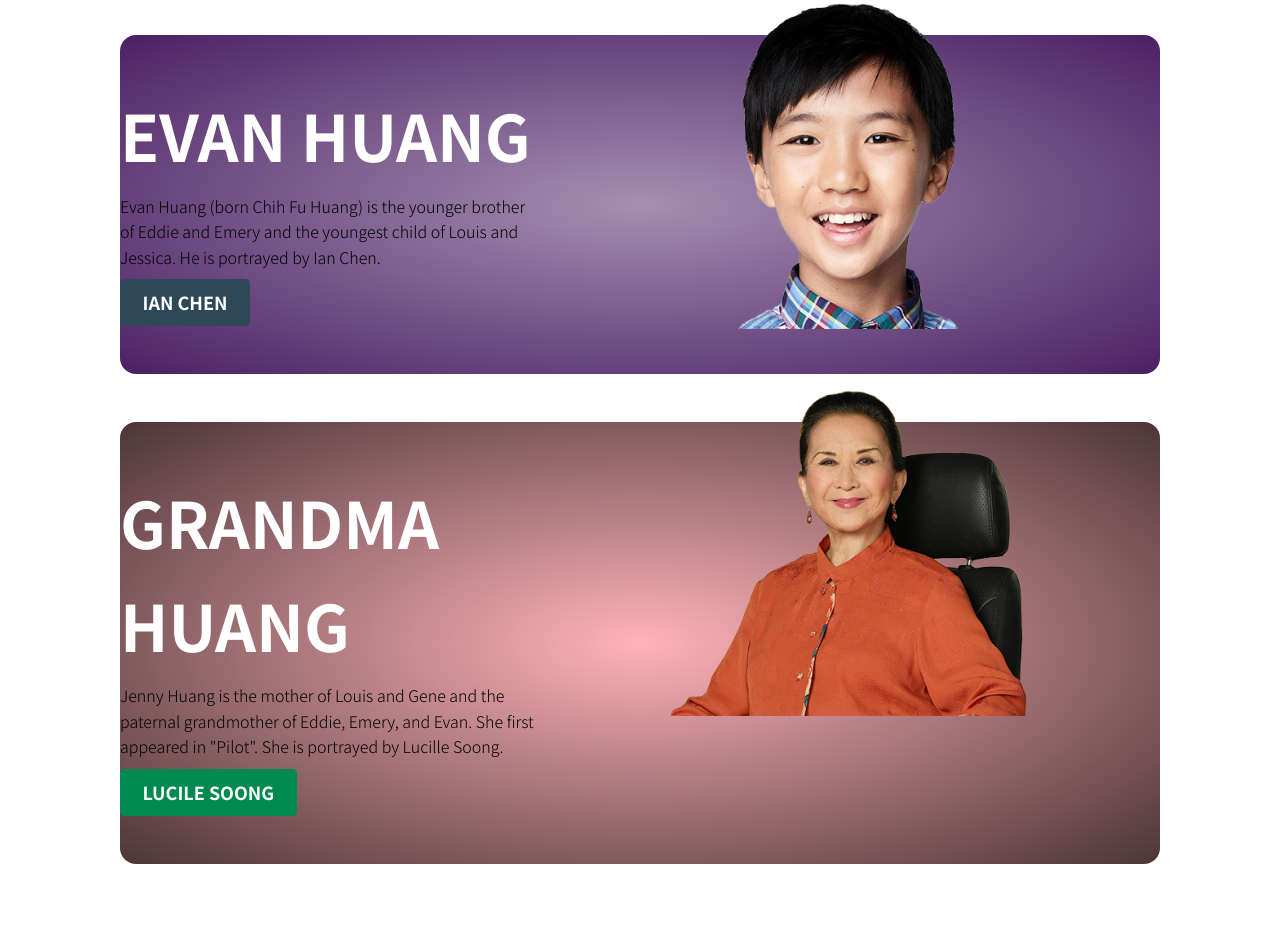
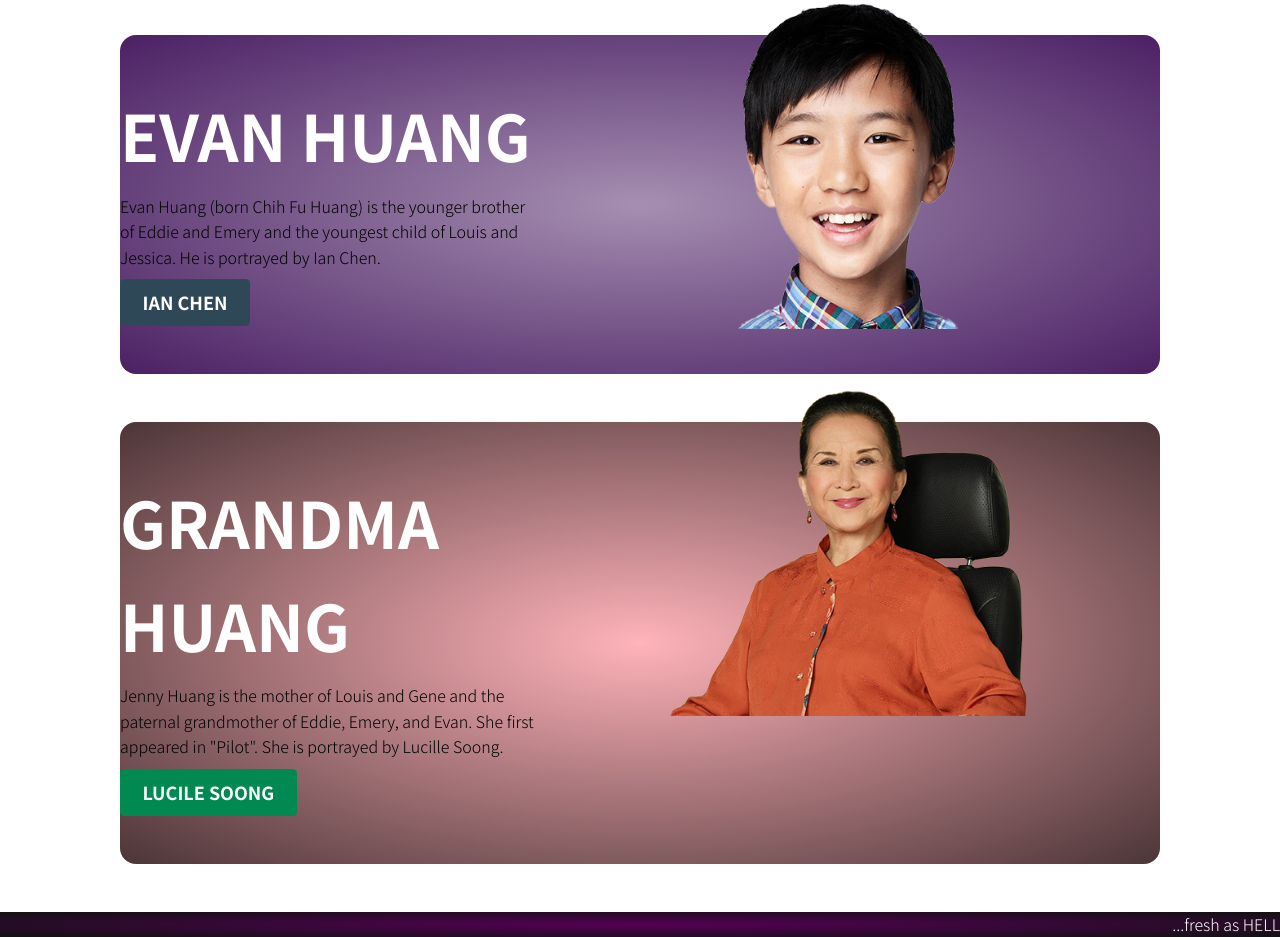
Before and after one commit to AleksandaredX/fotb, a plain HTML site: page index.html in a window 1280 px wide. Shown: the part 3770-4707 px from the top of the page. Drawn offline with Linux system fonts and the light colour scheme.

Commit message:
Update main.css

```diff
--- a/main.css
+++ b/main.css
@@ -165,7 +165,7 @@ p {
 .footer {
   left: 0;
   bottom: 0;
-  background-color: radial-gradient(#505, #111);
+  background: radial-gradient(#505, #111);
   color: white;
   text-align: right;
 }
```
